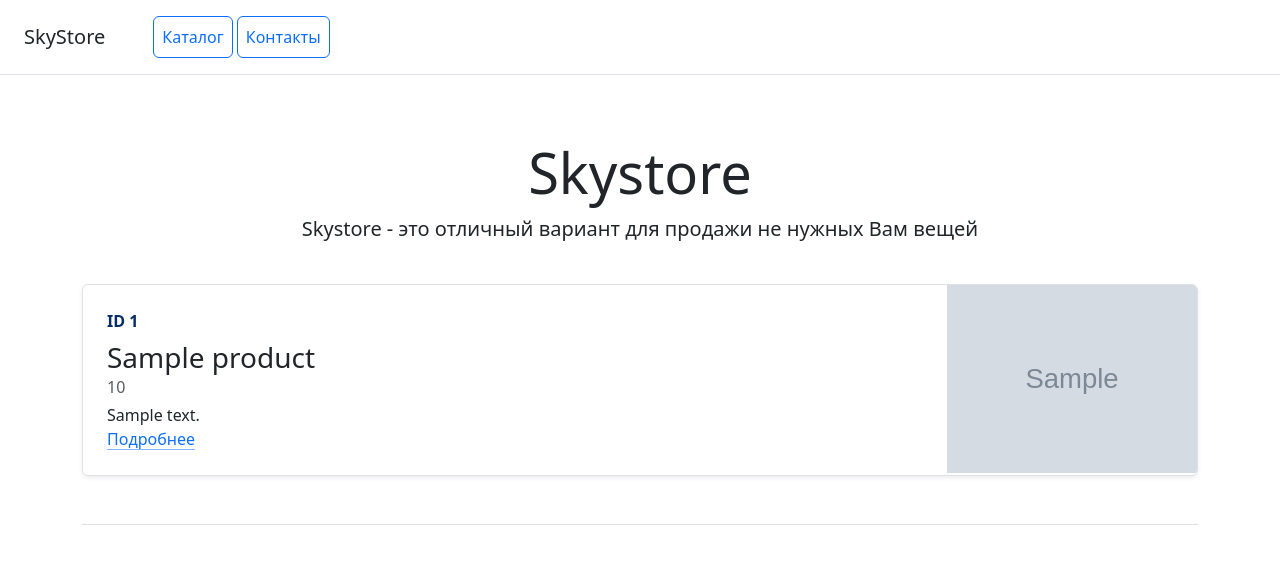
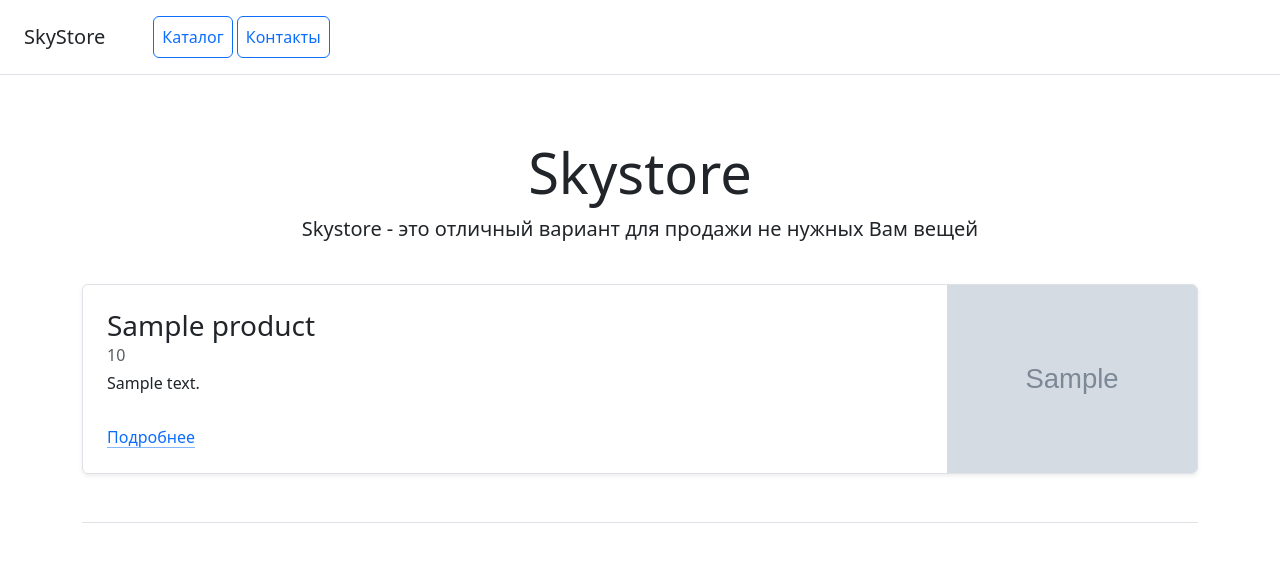
Before and after one commit to AleksandrG-dot/e_commerce_django, a Django app: template catalog/templates/catalog/home.html in a window 1280 px wide. Shown: the top 570 px of the page. Run offline with Django 5.2, Linux system fonts and the light colour scheme; the template is opened without the code that fills it: most values are stand-ins (such as "Sample title", 1, 10 or a date in 2020); grey boxes marked "Sample" are stand-in pictures; some libraries are stand-ins or nearby versions.

Commit message:
Izmenen README.md i nemnogo ispravlenii

```diff
--- a/catalog/templates/catalog/home.html
+++ b/catalog/templates/catalog/home.html
@@ -7,7 +7,6 @@
 {% for product in products %}
       <div class="row g-0 border rounded overflow-hidden flex-md-row mb-4 shadow-sm h-md-250 position-relative">
         <div class="col p-4 d-flex flex-column position-static">
-          <strong class="d-inline-block mb-2 text-primary-emphasis">ID {{ product.id }}</strong>
           <h3 class="mb-0">{{ product.name }}</h3>
           <div class="mb-1 text-body-secondary">{{ product.price }}</div>
           <p class="card-text mb-auto">{{ product.description|truncatechars:100 }}</p>
--- a/catalog/views.py
+++ b/catalog/views.py
@@ -24,5 +24,5 @@ def product_detail(request, pk):
         product = Product.objects.get(id=pk)
     except:
         return HttpResponse(f"Товар с номером ID {pk} не найден!")
-    context = {'product_id': pk,'product': product}
+    context = {'product_id': pk, 'product': product}
     return render(request, 'catalog/product_detail.html', context)
```
Also changed, not shown: README.md.
